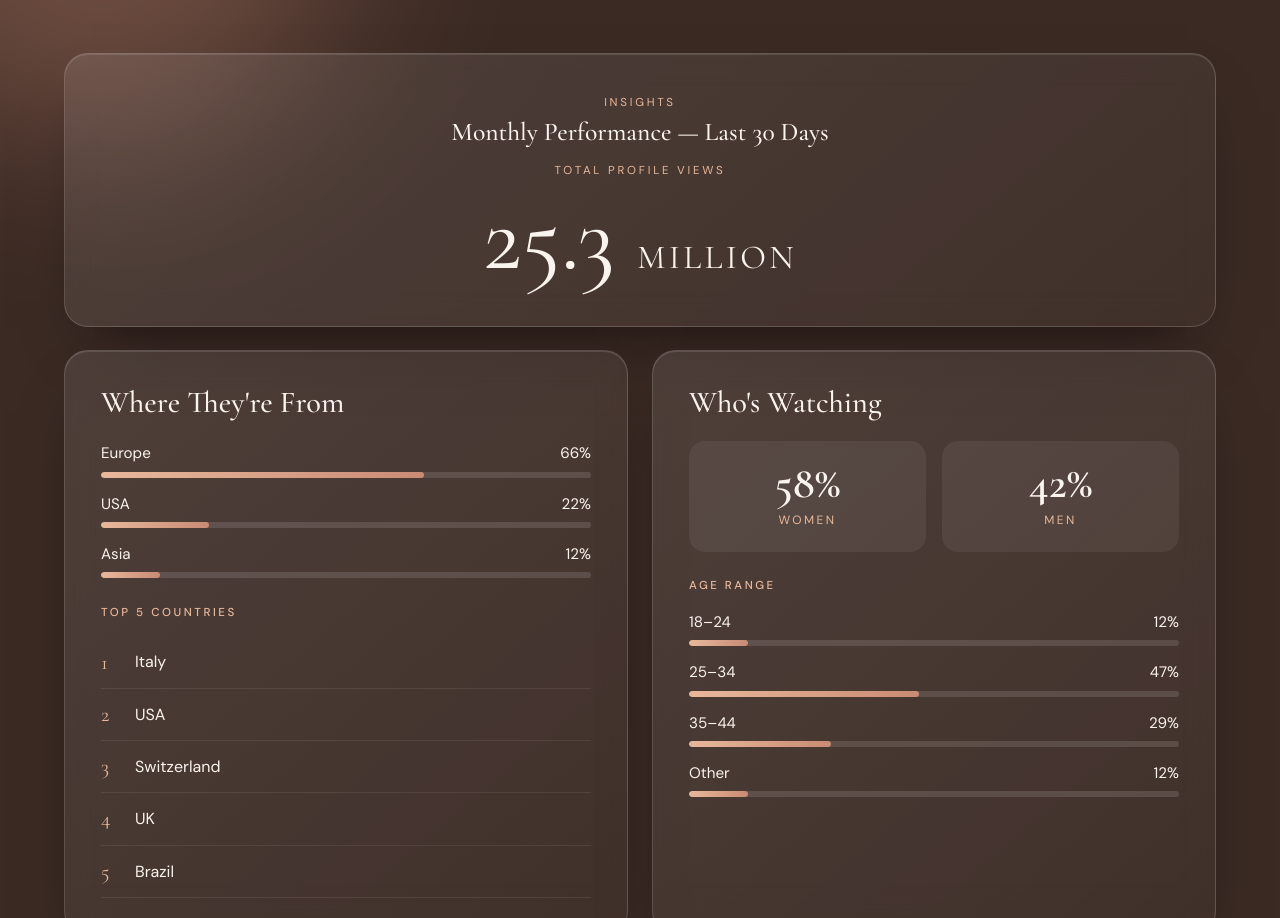
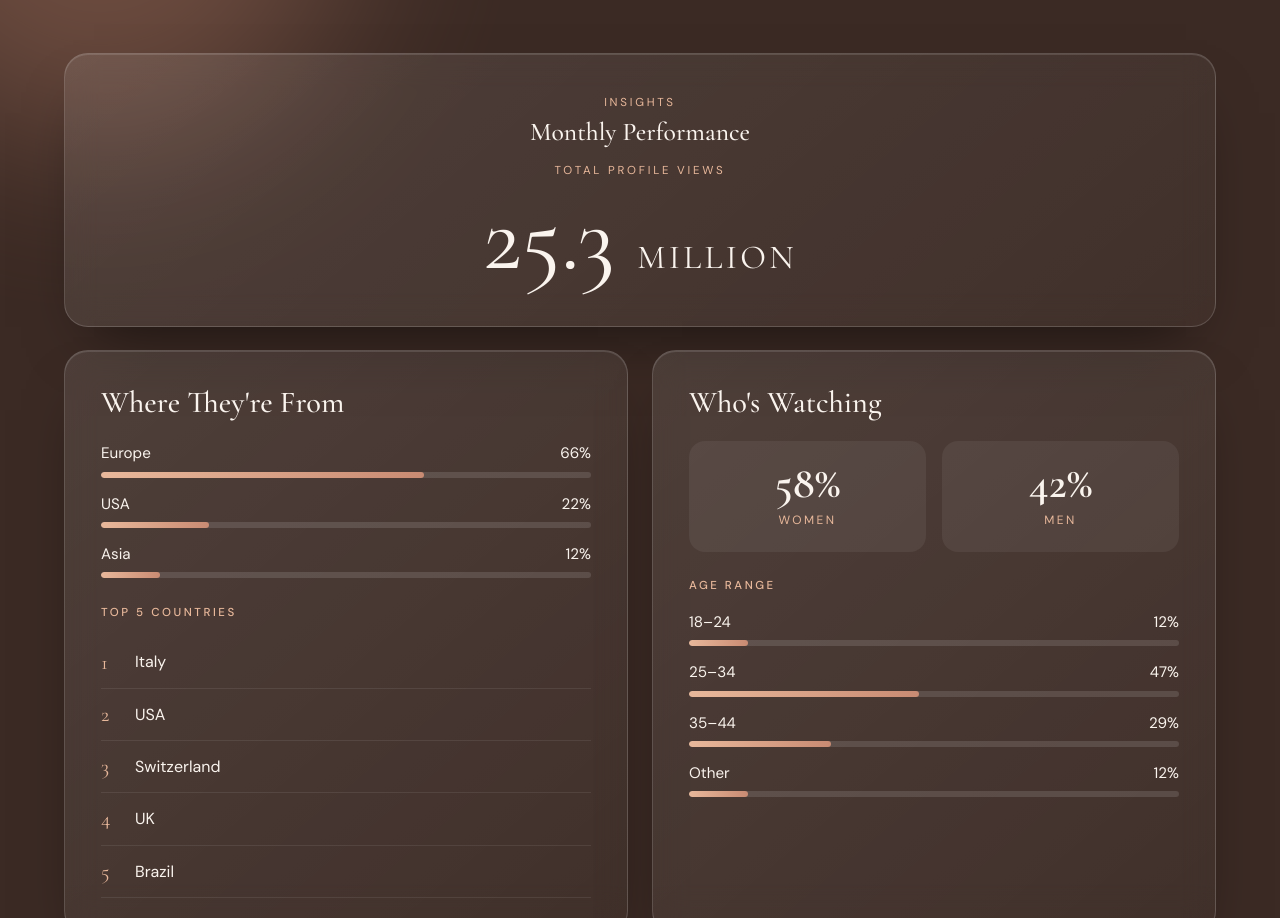
Before and after one commit to zeeverse-dev/audrey-martin-site, a plain HTML site: page index.html in a window 1280 px wide. Shown: the part 2059-2977 px from the top of the page. Drawn offline with nearby package versions, Linux system fonts and the light colour scheme.

Commit message:
Remove date range from audience heading
Co-authored-by: Copilot <223556219+Copilot@users.noreply.github.com>

```diff
--- a/index.html
+++ b/index.html
@@ -290,7 +290,7 @@ nav.scrolled{background:rgba(250,244,238,.55)!important;backdrop-filter:blur(20p
 
     <div class="big-card glass-d tilt rv">
       <div class="label">Insights</div>
-      <h3>Monthly Performance — Last 30 Days</h3>
+      <h3>Monthly Performance</h3>
       <div class="label" style="margin-bottom:.6rem">Total Profile Views</div>
       <div class="num"><span data-count="25.3" data-dec="1">0</span> <small>MILLION</small></div>
     </div>
```
